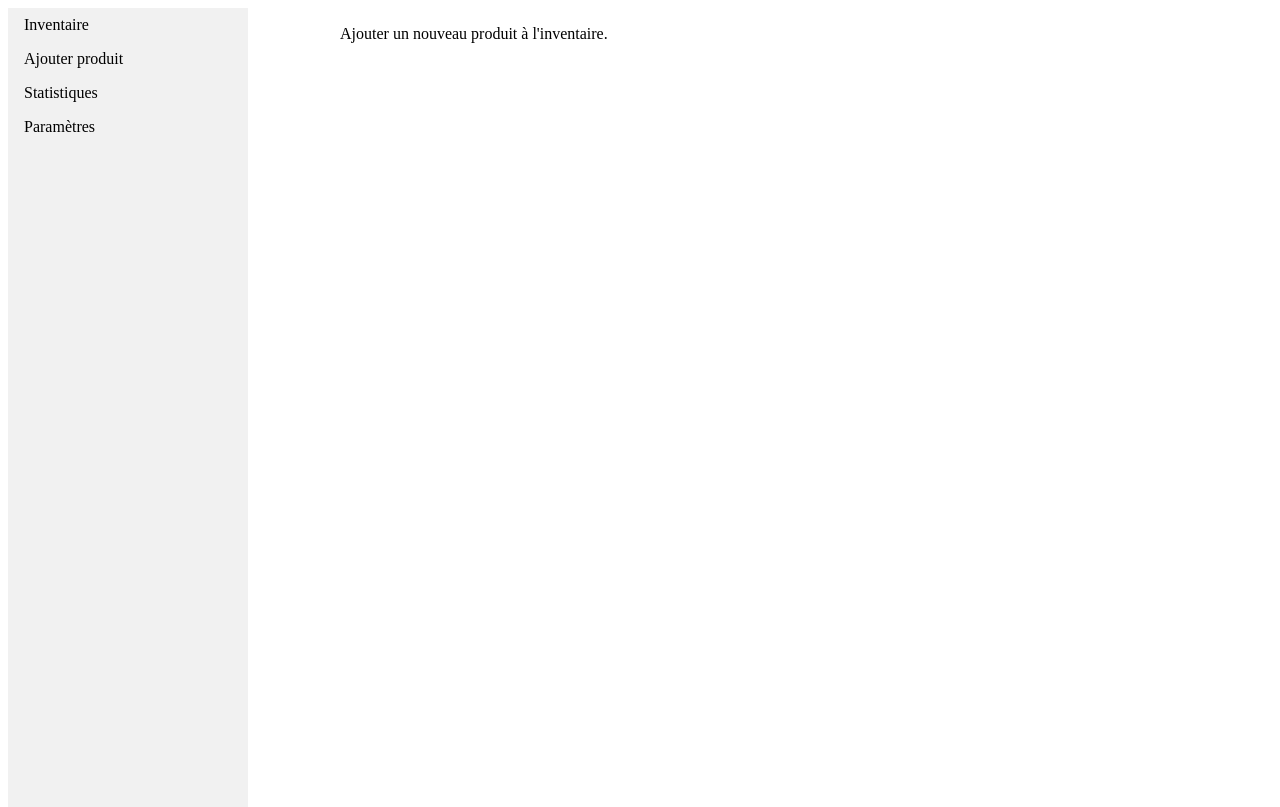
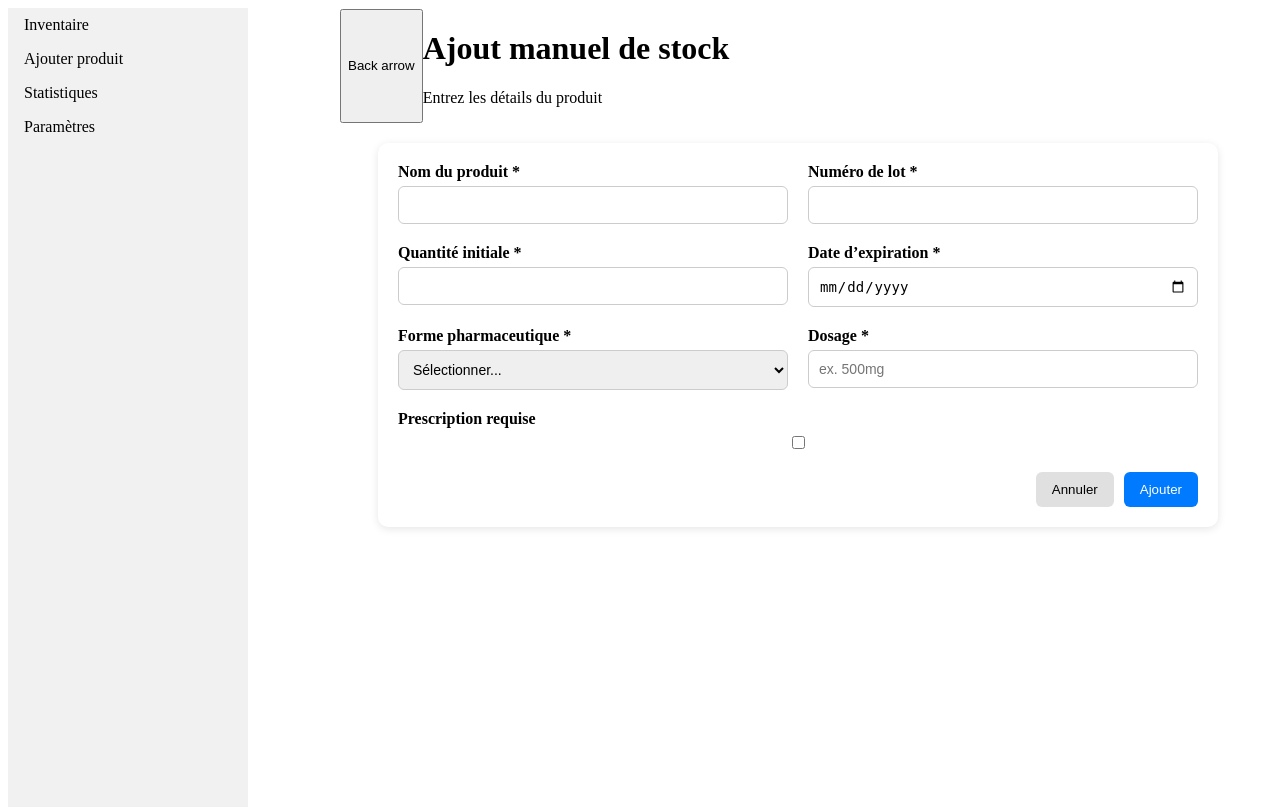
Before and after one commit to Rebine0xFF/Gestion-Stock-Pharmacie, a Flask app: page /add-product in a window 1280 px wide. Shown: the top 807 px of the page. Run offline with Flask 3, Linux system fonts and the light colour scheme.

Commit message:
Added "add product" form

```diff
--- a/backend/static/styles.css
+++ b/backend/static/styles.css
@@ -21,3 +21,66 @@ div.content {
   padding: 1px 16px;
   height: 1000px;
 }
+
+div.title_with_back_button {
+    display: flex;
+}
+
+.add_product_form {
+    background: #fff;
+    padding: 20px;
+    border-radius: 10px;
+    box-shadow: 0 2px 8px rgba(0,0,0,0.1);
+    max-width: 800px;
+    margin: 20px auto;
+}
+
+.form-grid {
+    display: grid;
+    grid-template-columns: 1fr 1fr; /* 2 colonnes */
+    gap: 20px;
+}
+
+.form-group {
+    display: flex;
+    flex-direction: column;
+}
+
+.form-group label {
+    margin-bottom: 5px;
+    font-weight: 600;
+}
+
+input, select {
+    padding: 10px;
+    border: 1px solid #ccc;
+    border-radius: 6px;
+    font-size: 14px;
+}
+
+.prescription-toggle {
+    margin: 20px 0;
+}
+
+.form-actions {
+    display: flex;
+    justify-content: flex-end;
+    gap: 10px;
+}
+
+.cancel-btn {
+    background: #e0e0e0;
+    border: none;
+    padding: 10px 16px;
+    border-radius: 6px;
+    cursor: pointer;
+}
+
+.submit-btn {
+    background: #007bff;
+    color: white;
+    border: none;
+    padding: 10px 16px;
+    border-radius: 6px;
+    cursor: pointer;
+}
--- a/backend/templates/add_product.html
+++ b/backend/templates/add_product.html
@@ -3,5 +3,62 @@
 {% block title %}Inventaire{% endblock %}
 
 {% block content %}
-    <p>Ajouter un nouveau produit à l'inventaire.</p>
+    <div class="title_with_back_button">
+        <button class="back_arrow">Back arrow</button>
+        <div>
+            <h1 class="title">Ajout manuel de stock</h1>
+            <p class="subtitle">Entrez les détails du produit</p>
+        </div>
+    </div>
+
+    <div class="add_product_form">
+        <form>
+            <div class="form-grid">
+                <div class="form-group">
+                    <label for="product_name">Nom du produit *</label>
+                    <input type="text" id="product_name" name="product_name" required>
+                </div>
+
+                <div class="form-group">
+                    <label for="batch_number">Numéro de lot *</label>
+                    <input type="text" id="batch_number" name="batch_number" required>
+                </div>
+
+                <div class="form-group">
+                    <label for="product_quantity">Quantité initiale *</label>
+                    <input type="number" id="product_quantity" name="product_quantity" required>
+                </div>
+
+                <div class="form-group">
+                    <label for="expiration_date">Date d’expiration *</label>
+                    <input type="date" id="expiration_date" name="expiration_date" required>
+                </div>
+
+                <div class="form-group">
+                    <label for="medication_form">Forme pharmaceutique *</label>
+                    <select id="medication_form" name="medication_form" required>
+                        <option value="">Sélectionner...</option>
+                        <option value="comprime">Comprimé</option>
+                        <option value="capsule">Capsule</option>
+                        <option value="sirop">Sirop</option>
+                    </select>
+                </div>
+
+                <div class="form-group">
+                    <label for="dosage">Dosage *</label>
+                    <input type="text" id="dosage" name="dosage" placeholder="ex. 500mg" required>
+                </div>
+            </div>
+
+            <div class="form-group prescription-toggle">
+                <label for="prescription_required">Prescription requise</label>
+                <input type="checkbox" id="prescription_required" name="prescription_required">
+            </div>
+
+            <div class="form-actions">
+                <button type="button" class="cancel-btn">Annuler</button>
+                <button type="submit" class="submit-btn">Ajouter</button>
+            </div>
+        </form>
+    </div>
 {% endblock %}
```
